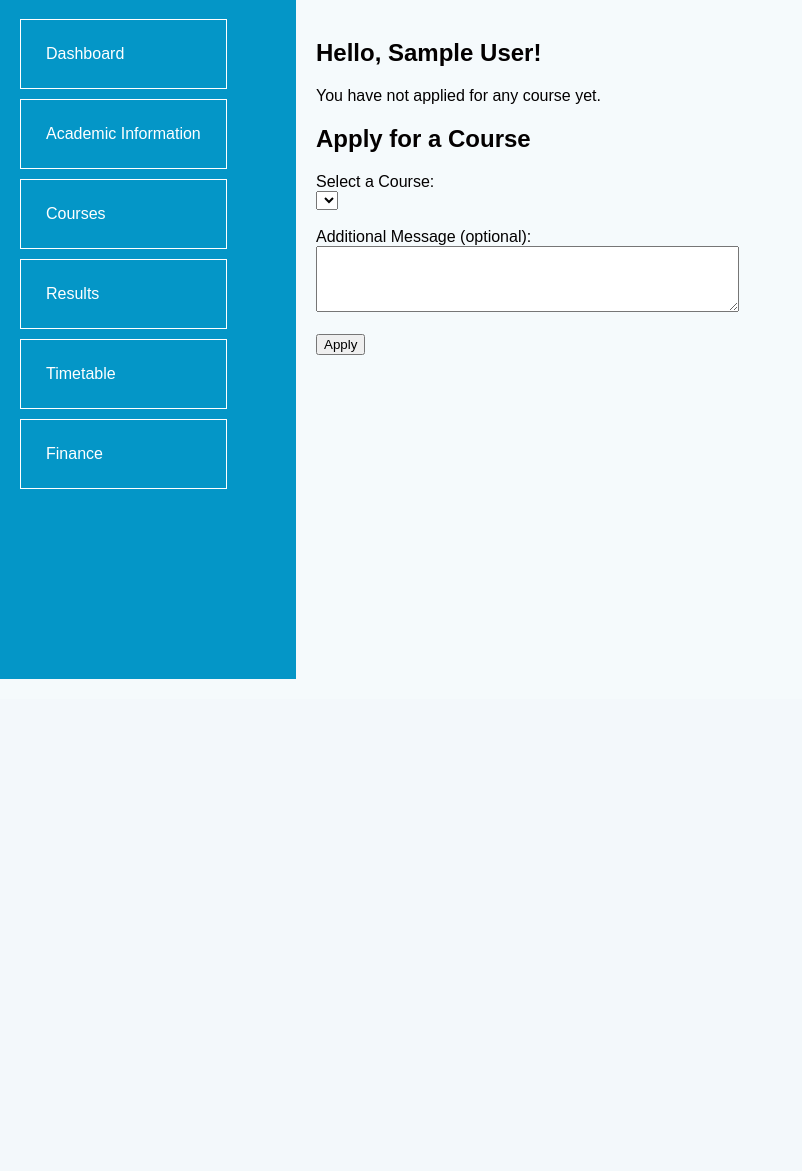
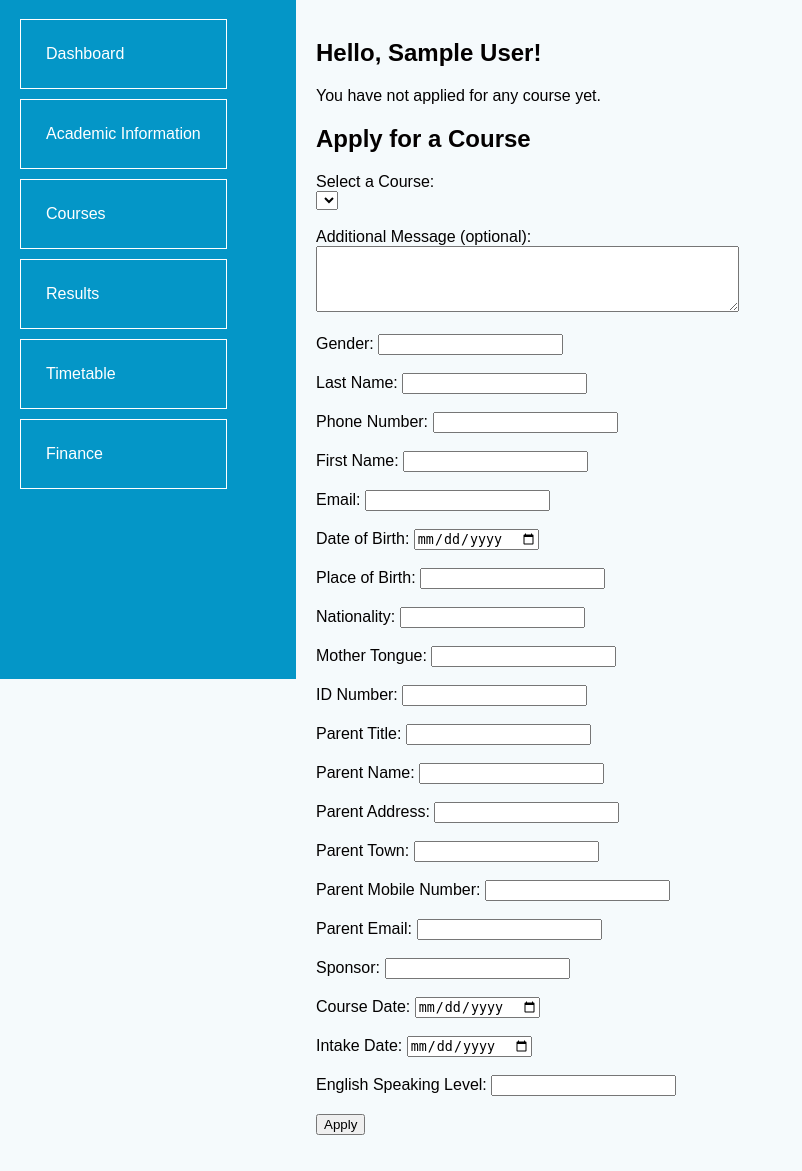
Before and after one commit to KevinNsimbe/moriah, a PHP site: page /student/dashboard.php in a window 1280 px wide. Shown: the part 101-1272 px from the top of the page, without its empty margins (0-802 px from the left). Before the commit the page ends 780 px from the top, so only its background shows below. Run offline with PHP 8.4, Linux system fonts and the light colour scheme; the visitor is signed in with stand-in values (Sample User, id 1); data that the repository does not hold is empty.

Commit message:
application from added but not styled

```diff
--- /dev/null
+++ b/student/appform.php
@@ -0,0 +1,60 @@
+
+    <label for="gender">Gender:</label>
+    <input type="text" id="gender" name="gender"><br><br>
+
+    <label for="lastname">Last Name:</label>
+    <input type="text" id="lastname" name="lastname"><br><br>
+
+    <label for="phone_number">Phone Number:</label>
+    <input type="text" id="phone_number" name="phone_number"><br><br>
+
+    <label for="firstname">First Name:</label>
+    <input type="text" id="firstname" name="firstname"><br><br>
+
+    <label for="email">Email:</label>
+    <input type="text" id="email" name="email"><br><br>
+
+    <label for="date_of_birth">Date of Birth:</label>
+    <input type="date" id="date_of_birth" name="date_of_birth"><br><br>
+
+    <label for="place_of_birth">Place of Birth:</label>
+    <input type="text" id="place_of_birth" name="place_of_birth"><br><br>
+
+    <label for="nationality">Nationality:</label>
+    <input type="text" id="nationality" name="nationality"><br><br>
+
+    <label for="mother_tongue">Mother Tongue:</label>
+    <input type="text" id="mother_tongue" name="mother_tongue"><br><br>
+
+    <label for="id_number">ID Number:</label>
+    <input type="text" id="id_number" name="id_number"><br><br>
+
+    <label for="parent_title">Parent Title:</label>
+    <input type="text" id="parent_title" name="parent_title"><br><br>
+
+    <label for="parent_name">Parent Name:</label>
+    <input type="text" id="parent_name" name="parent_name"><br><br>
+
+    <label for="parent_address">Parent Address:</label>
+    <input type="text" id="parent_address" name="parent_address"><br><br>
+
+    <label for="parent_town">Parent Town:</label>
+    <input type="text" id="parent_town" name="parent_town"><br><br>
+
+    <label for="parent_mobile_number">Parent Mobile Number:</label>
+    <input type="text" id="parent_mobile_number" name="parent_mobile_number"><br><br>
+
+    <label for="parent_email">Parent Email:</label>
+    <input type="text" id="parent_email" name="parent_email"><br><br>
+
+    <label for="sponsor">Sponsor:</label>
+    <input type="text" id="sponsor" name="sponsor"><br><br>
+
+    <label for="course_date">Course Date:</label>
+    <input type="date" id="course_date" name="course_date"><br><br>
+
+    <label for="intake_date">Intake Date:</label>
+    <input type="date" id="intake_date" name="intake_date"><br><br>
+
+    <label for="english_speaking_level">English Speaking Level:</label>
+    <input type="text" id="english_speaking_level" name="english_speaking_level"><br><br>
--- a/student/home.php
+++ b/student/home.php
@@ -44,6 +44,7 @@ if ($result) {
     echo "</select><br><br>";
     echo "<label for='message'>Additional Message (optional):</label><br>";
     echo "<textarea id='message' name='message' rows='4' cols='50'></textarea><br><br>";
+    include_once 'appform.php';
     echo "<input type='submit' value='Apply'>";
     echo "</form>";
 }
```
